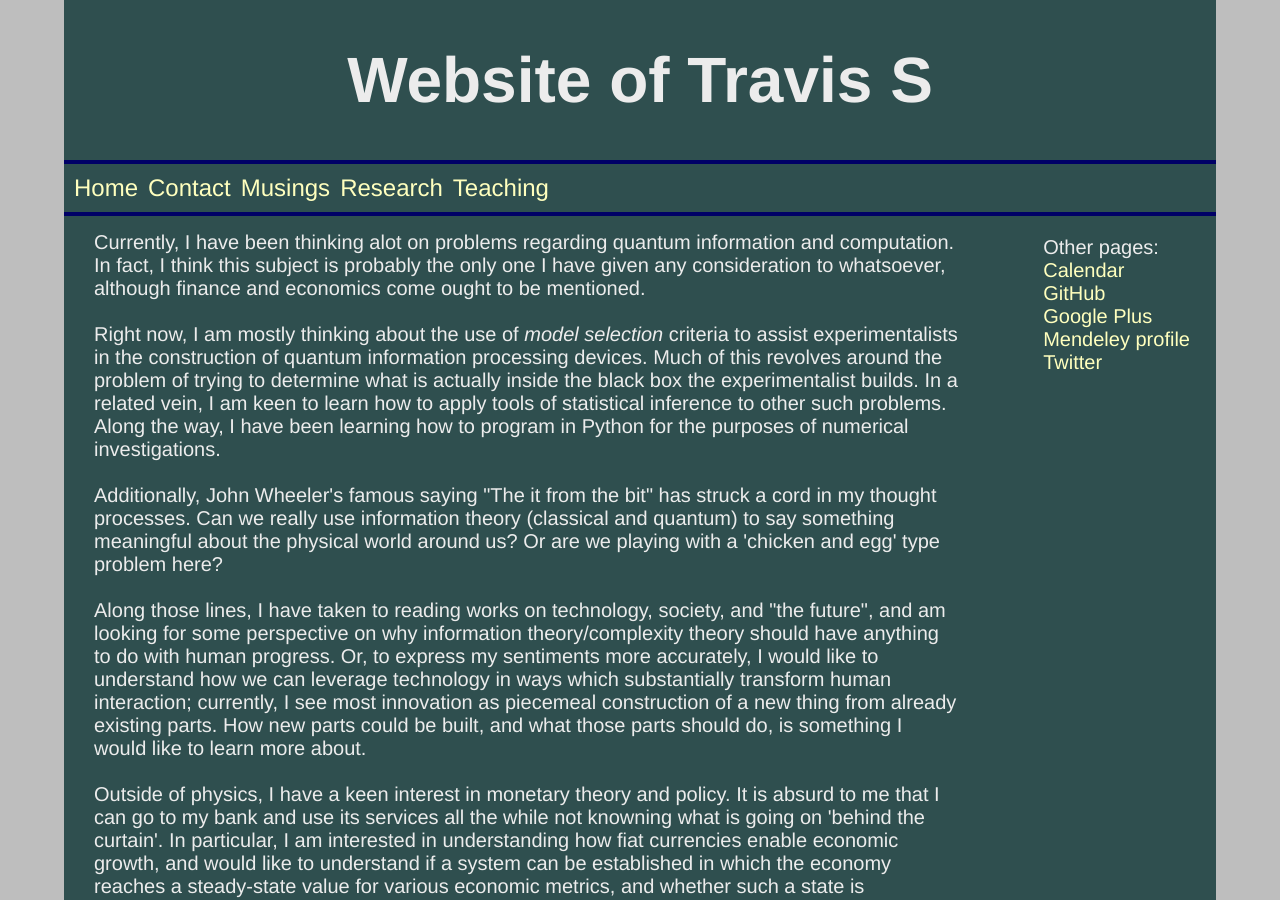
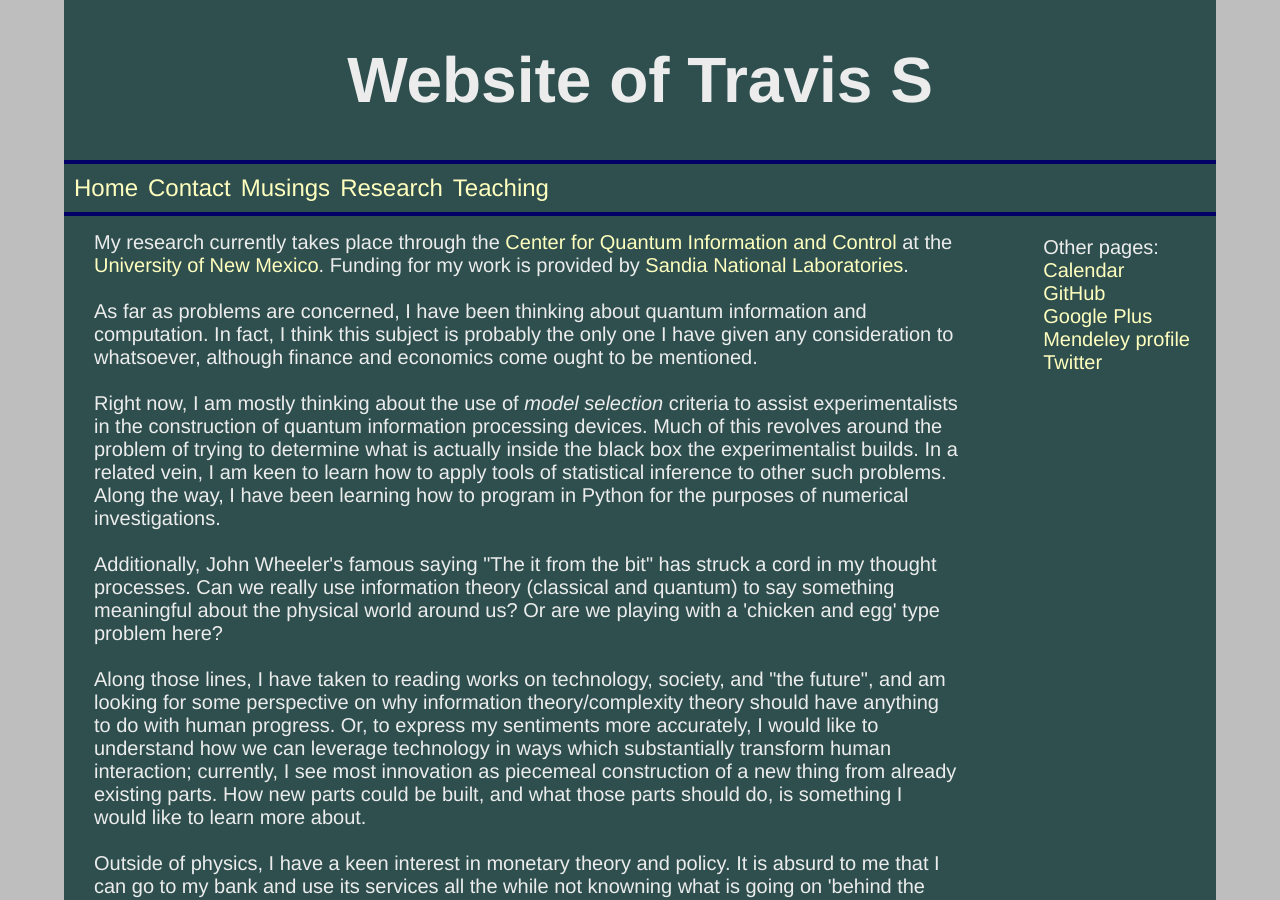
Before and after one commit to jarthurgross/Travis-S.github.io, a Jekyll site: the page built from research.html, in a window 1280 px wide and 900 px high. Built offline with Jekyll 4.4.1, drawn with Linux system fonts in a browser that asks for light colours; Markdown is read by kramdown in place of the engine named in the settings.

Commit message:
Added link to CQuIC in research page.

```diff
--- a/research.html
+++ b/research.html
@@ -3,7 +3,9 @@ layout: default
 title: Research
 ---
 <section class="content">
-Currently, I have been thinking alot on problems regarding quantum information and computation. In fact, I think this subject is probably the only one I have given any consideration to whatsoever, although finance and economics come ought to be mentioned.<br/><br/>
+My research currently takes place through the <a href="http://www.cquic.org" target="_blank">Center for Quantum Information and Control</a> at the <a href="http://www.unm.edu" target="_blank">University of New Mexico</a>. Funding for my work is provided by <a href="http://www.sandia.gov" target="_blank">Sandia National Laboratories</a>.<br/><br/>
+
+As far as problems are concerned, I have been thinking about quantum information and computation. In fact, I think this subject is probably the only one I have given any consideration to whatsoever, although finance and economics come ought to be mentioned.<br/><br/>
 
 Right now, I am mostly thinking about the use of <em>model selection</em> criteria to assist experimentalists in the construction of quantum information processing devices. Much of this revolves around the problem of trying to determine what is actually inside the black box the experimentalist builds. In a related vein, I am keen to learn how to apply tools of statistical inference to other such problems. Along the way, I have been learning how to program in Python for the purposes of numerical investigations. <br/><br/>
 
```
